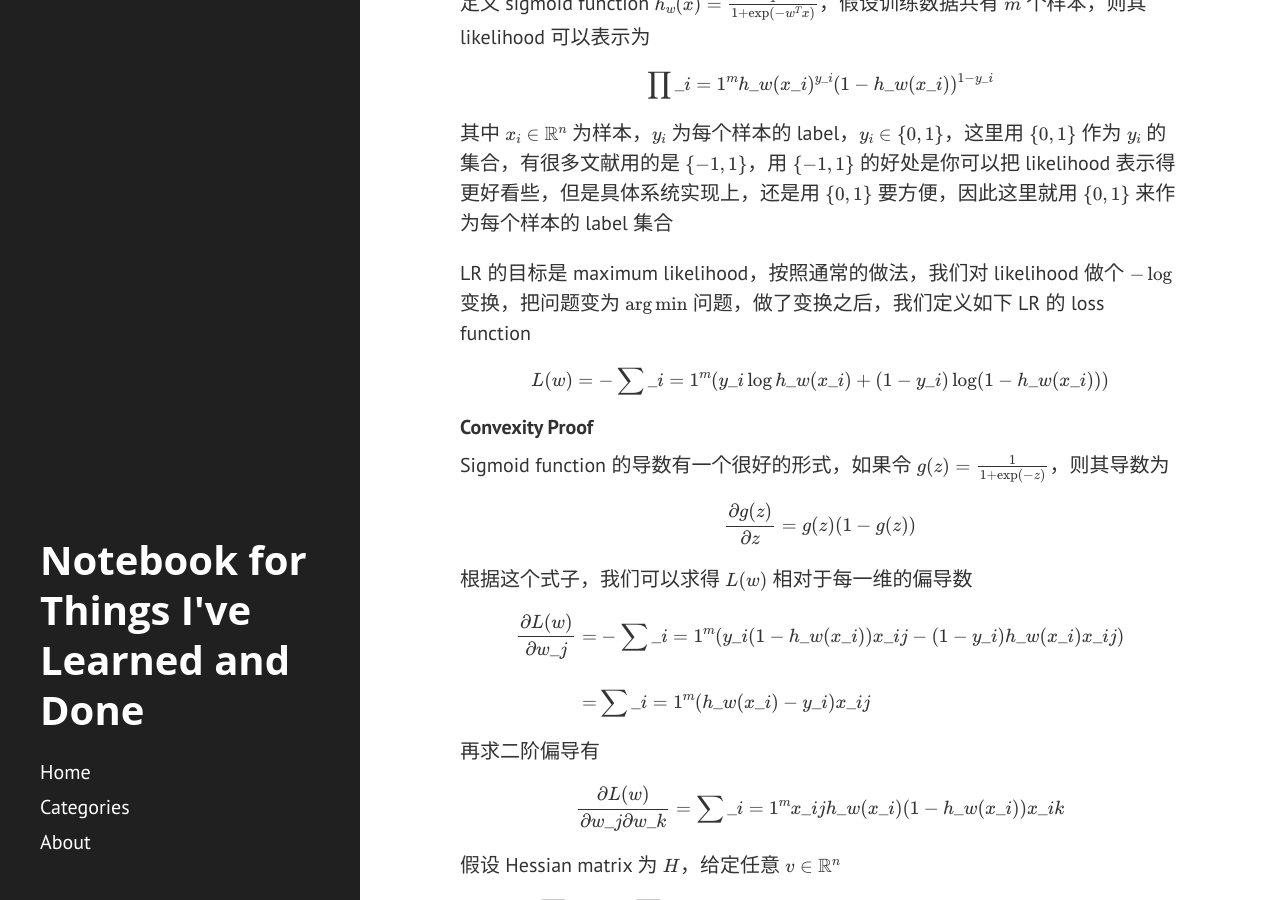
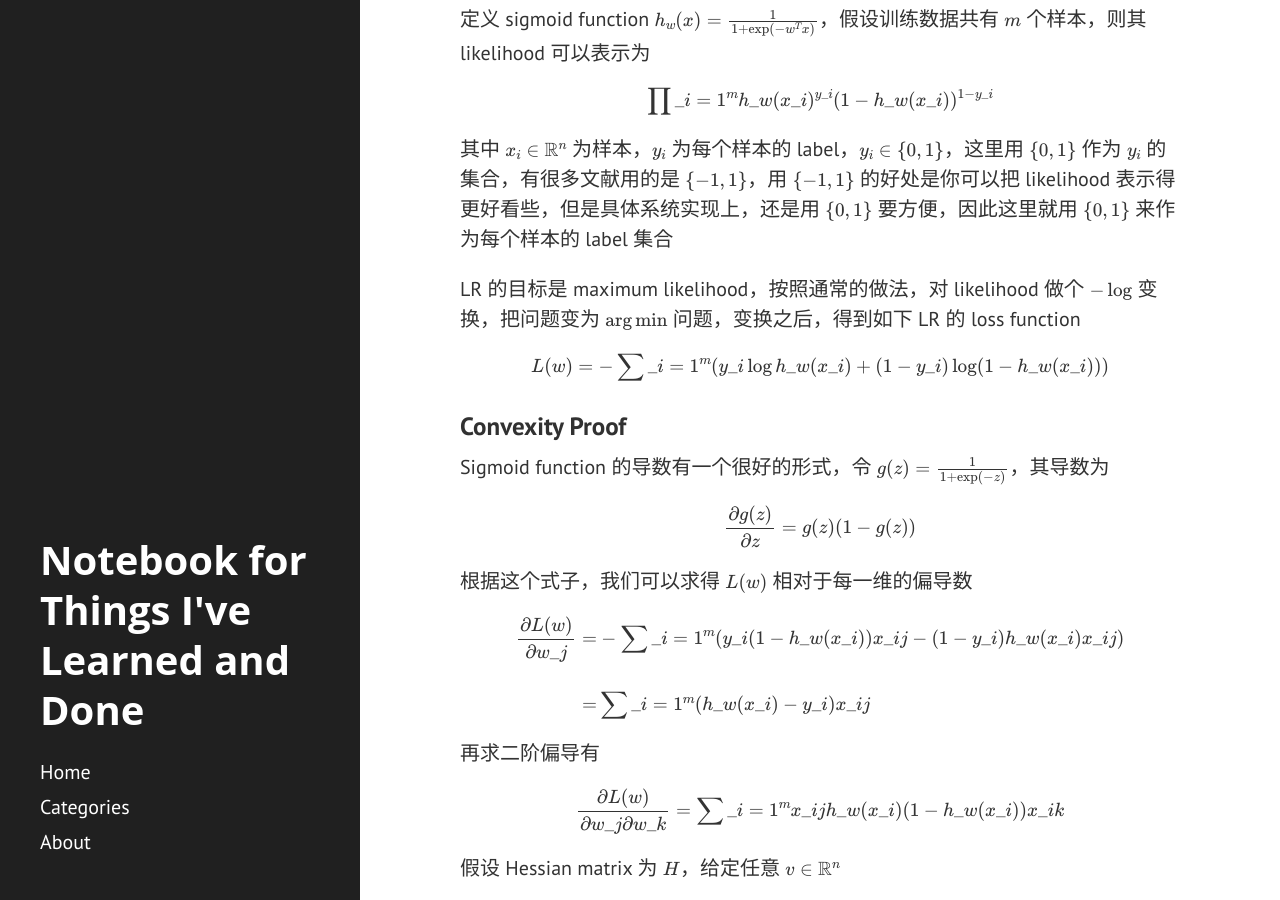
Before and after one commit to chenrushan/chenrushan.github.io, a Jekyll site: the page built from _posts/2014-04-26-lr-loss-convexity.markdown, in a window 1280 px wide and 900 px high, scrolled down 447 px. Built offline with Jekyll 4.4.1, drawn with Linux system fonts in a browser that asks for light colours; Markdown is read by kramdown in place of the engine named in the settings; formulas are drawn with MathJax 3.

Commit message:
[lr convexity]: update

```diff
--- a/_posts/2014-04-26-lr-loss-convexity.markdown
+++ b/_posts/2014-04-26-lr-loss-convexity.markdown
@@ -7,7 +7,7 @@ tags: lr, logistic regression, convexity
 
 这篇文章主要是给出 logistic regression (以下简称 LR) 的 loss function 的 convexity 证明，由于 sigmoid function 是 LR loss 的组成部分，但是 sigmoid 本身是 non-convex 的，所以如果没注意的话，可能会误以为 LR 的 loss 也是 non-convex 的，其实不然，下面给出证明，证明的方法是验证 LR loss 对应的 Hessian matrix 是个 positive semi-definite matrix
 
-#### LR Loss Function
+### LR Loss Function
 
 定义 sigmoid function $h\_w(x) = \frac{1}{1 + \exp(-w^T x)}$，假设训练数据共有 $m$ 个样本，则其 likelihood 可以表示为
 
@@ -15,13 +15,13 @@ $$ \prod\_{i=1}^m h\_w(x\_i)^{y\_i} (1 - h\_w(x\_i))^{1 - y\_i} $$
 
 其中 $x\_i \in \mathbb{R}^n$ 为样本，$y\_i$ 为每个样本的 label，$y\_i \in \\{0, 1\\}$，这里用 $\\{0, 1\\}$ 作为 $y\_i$ 的集合，有很多文献用的是 $\\{-1, 1\\}$，用 $\\{-1, 1\\}$ 的好处是你可以把 likelihood 表示得更好看些，但是具体系统实现上，还是用 $\\{0, 1\\}$ 要方便，因此这里就用 $\\{0, 1\\}$ 来作为每个样本的 label 集合
 
-LR 的目标是 maximum likelihood，按照通常的做法，我们对 likelihood 做个 $-\log$ 变换，把问题变为 $\arg\min$ 问题，做了变换之后，我们定义如下 LR 的 loss function
+LR 的目标是 maximum likelihood，按照通常的做法，对 likelihood 做个 $-\log$ 变换，把问题变为 $\arg\min$ 问题，变换之后，得到如下 LR 的 loss function
 
 $$ L(w) = -\sum\_{i=1}^m (y\_i \log h\_w(x\_i) + (1 - y\_i) \log (1 - h\_w(x\_i))) $$
 
-#### Convexity Proof
+### Convexity Proof
 
-Sigmoid function 的导数有一个很好的形式，如果令 $g(z) = \frac{1}{1 + \exp(-z)}$，则其导数为
+Sigmoid function 的导数有一个很好的形式，令 $g(z) = \frac{1}{1 + \exp(-z)}$，其导数为
 
 $$\frac{\partial g(z)}{\partial z} = g(z)(1 - g(z))$$
 
```
